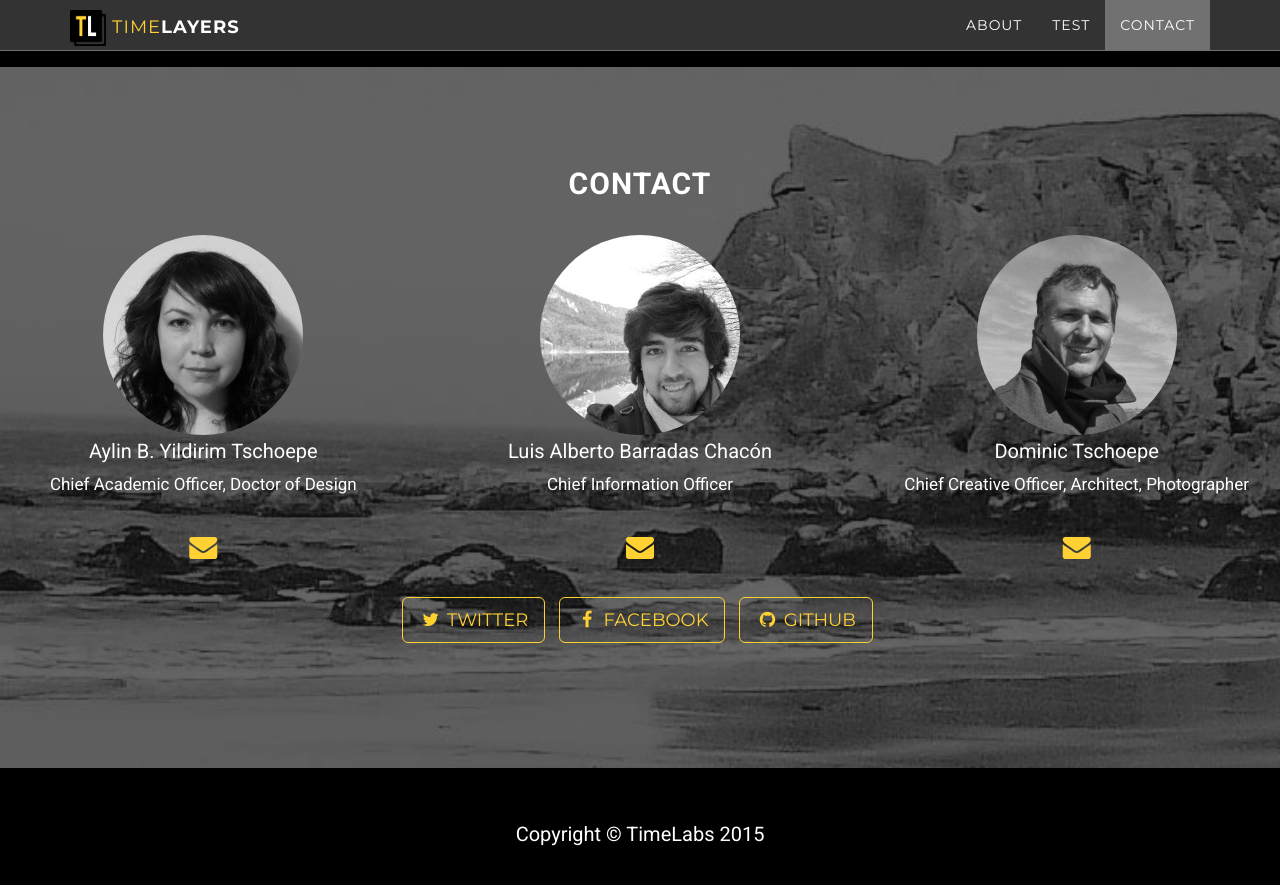
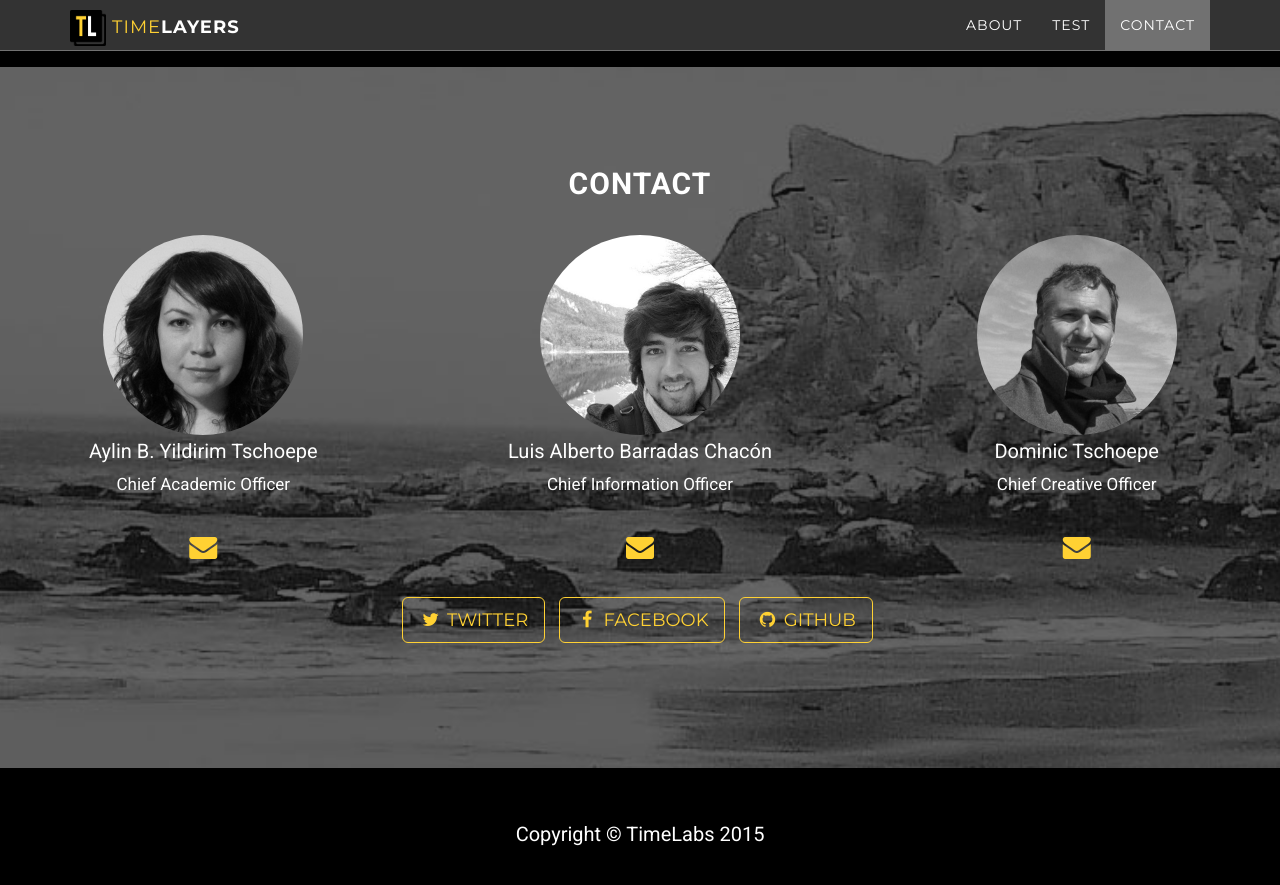
Before and after one commit to abcsds/TimeLayers-Webpage, a Jekyll site: the page built from index.html, in a window 1280 px wide and 900 px high, scrolled down 2760 px. Shown: the top 885 px of the window. Built offline with Jekyll 4.4.1, drawn with Linux system fonts in a browser that asks for light colours.

```diff
--- a/_config.yml
+++ b/_config.yml
@@ -5,7 +5,7 @@ description: "Write an awesome description for your new site here. You can edit
 
 authors:
   - name: Aylin B. Yildirim Tschoepe
-    title: Chief Academic Officer, Doctor of Design
+    title: Chief Academic Officer
     email: aylin.yt@gmail.com
     link: Aylin
   - name: Luis Alberto Barradas Chacón
@@ -13,7 +13,7 @@ authors:
     email: abcsds@gmail.com
     link: Alberto
   - name: Dominic Tschoepe
-    title: Chief Creative Officer, Architect, Photographer
+    title: Chief Creative Officer
     email: dominic.tschoepe@gmail.com
     link: Dominic
 
```
